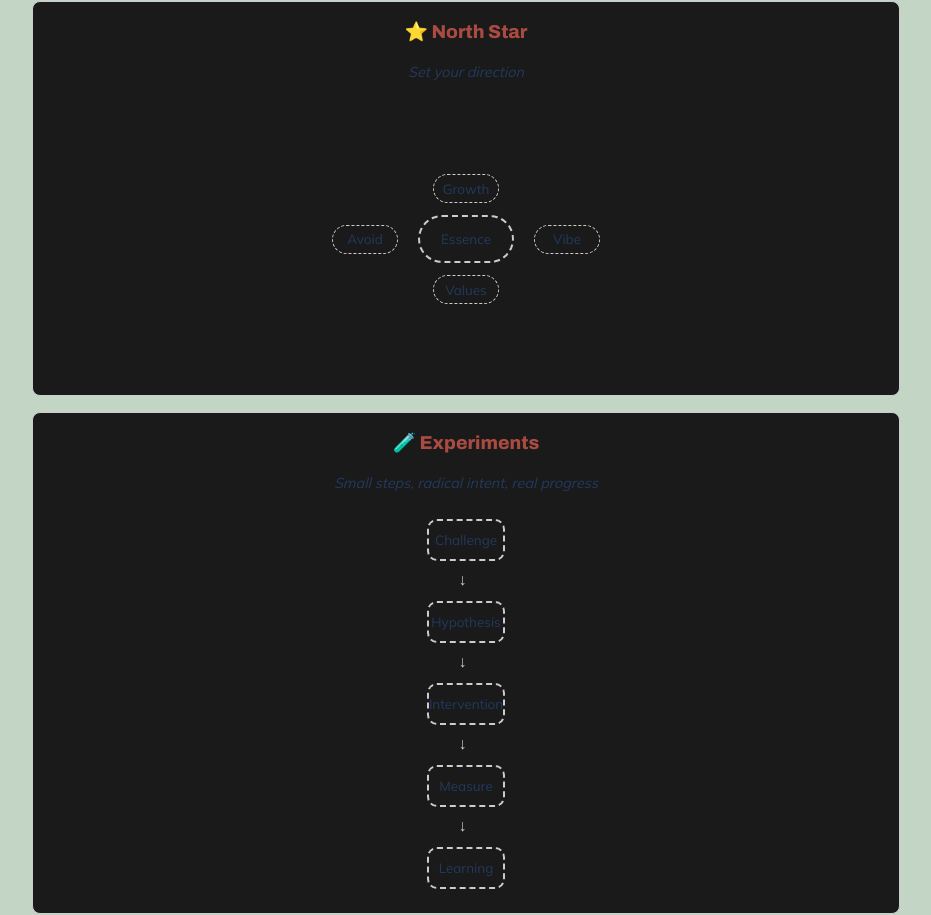
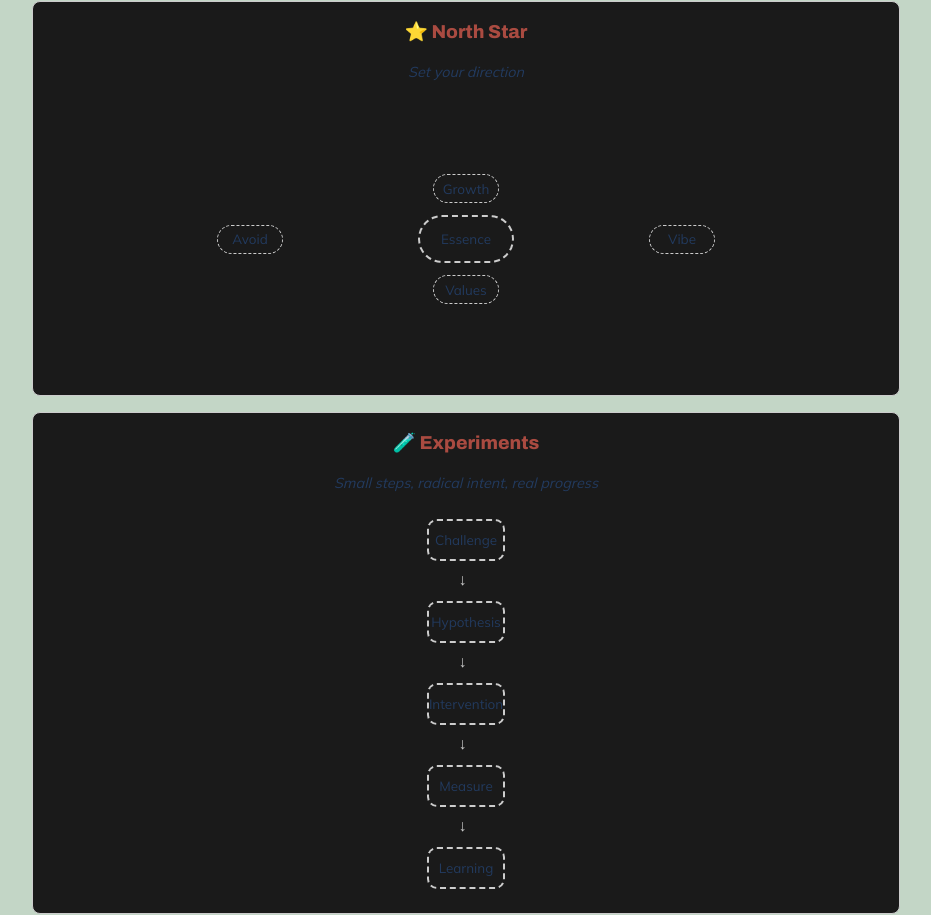
Before and after one commit to Heart-h-App/TEND, a SvelteKit app: page / in a window 1280 px wide. Shown: the part 734-1649 px from the top of the page, without its empty margins (174-1105 px from the left). Built offline with nearby package versions, Linux system fonts and the light colour scheme.

Commit message:
small styling cleanups

```diff
--- a/src/routes/+page.svelte
+++ b/src/routes/+page.svelte
@@ -1212,7 +1212,7 @@
   /* Turn container into a 3x3 grid with center in the middle */
   .placeholder-star {
     display: grid;
-    grid-template-columns: 1fr auto 1fr;
+    grid-template-columns: minmax(110px, 1fr) minmax(200px, 1fr) minmax(110px, 1fr);
     grid-template-rows: auto auto auto;
     grid-template-areas:
     ". north ."
@@ -1222,7 +1222,7 @@
     justify-items: center;
     gap: 0.75rem 1rem;
 
-    width: min(100%, 520px);
+    width: 100%;
     height: auto;
     margin: 0;
     padding: 0.5rem 0.75rem;
@@ -1315,25 +1315,25 @@
   text-align: center;
 }
 
-  /* Safety: no overflow within container */
-  .placeholder-star { grid-template-columns: minmax(0,1fr) auto minmax(0,1fr); }
-
-
   .northstar-grid-container {
-    width: min(100%, max-content);
+    display: block;
+    width: 100%;
     margin-inline: auto;
-    overflow-x: auto;
-    -webkit-overflow-scrolling: touch;
   }
 
   .northstar-scroll-container {
     display: block;
-    width: max-content;
+    width: 100%;
+    overflow-x: auto;
+    overflow-y: hidden;
+    -webkit-overflow-scrolling: touch;
   }
 
   .placeholder-content {
     display: block;
-    width: max-content;
+    width: auto;
+    margin-inline: auto;
+    max-width: 100%;
   }
 
   .placeholder-star {
```
